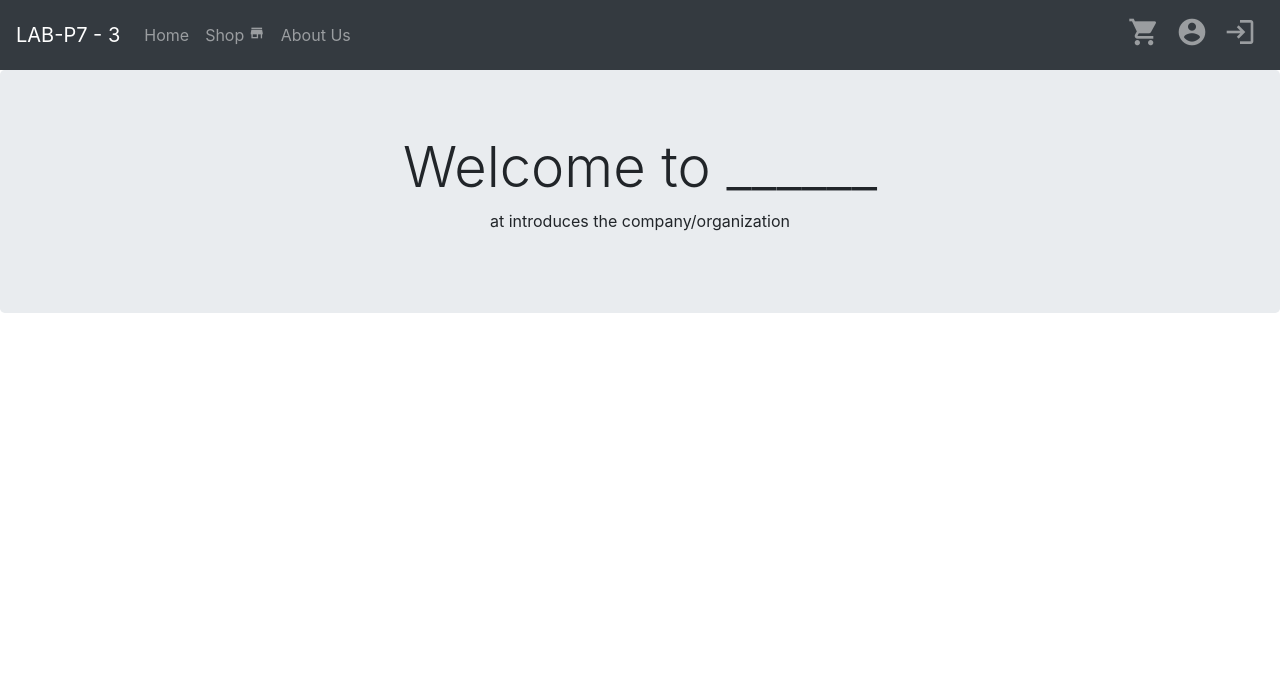
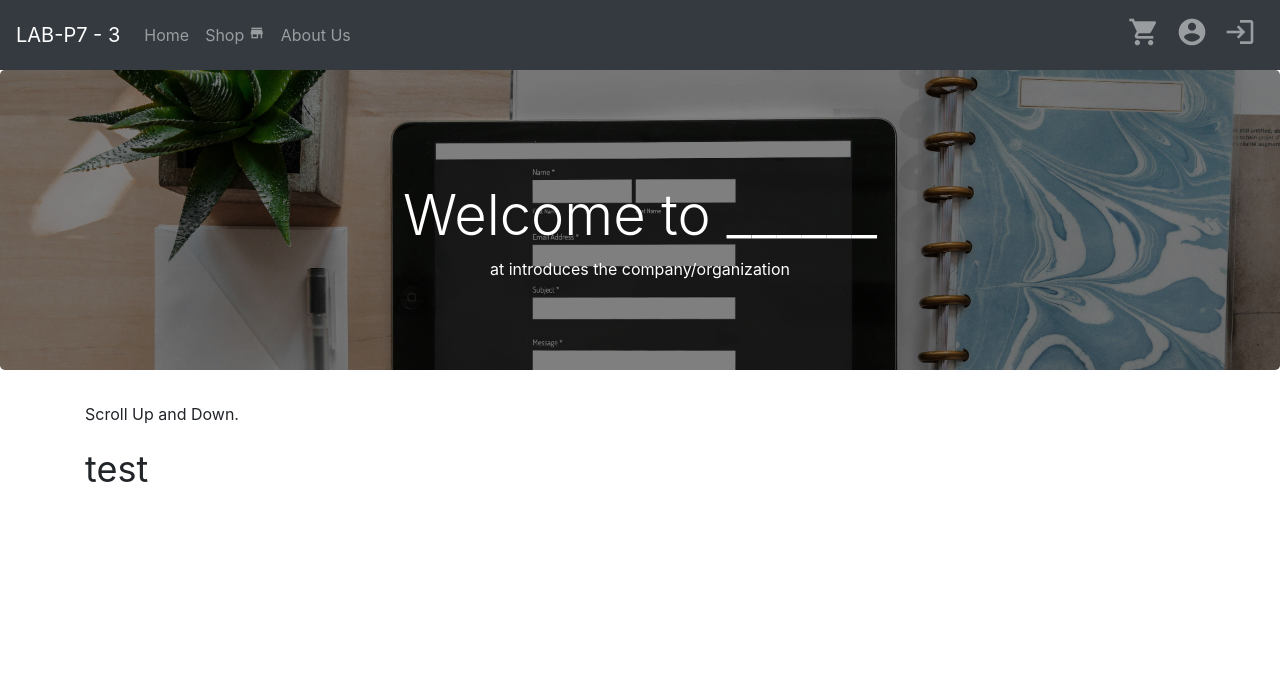
Before and after one commit to 1004ProjectWebsite/ICT-1004-Project, a PHP site: page / in a window 1280 px wide. Shown: the top 681 px of the page. Before the commit the page ends 313 px from the top, so only its background shows below. Run offline with PHP 8.4, Linux system fonts and the light colour scheme.

Commit message:
Added parallax scrolling, and title. Created main.css added bg image

```diff
--- /dev/null
+++ b/1004_Project/css/main.css
@@ -0,0 +1,22 @@
+.parallax {
+  /* The image used */
+  background-image: linear-gradient(rgba(0, 0, 0, 0.5), rgba(0, 0, 0, 0.5)), url(/../../images/wallpaper.jpg);
+
+  /* Set a specific height */
+  min-height: 300px;
+
+  /* Create the parallax scrolling effect */
+  background-attachment: fixed;
+  background-position: center;
+  background-repeat: no-repeat;
+  background-size: cover;
+}
+
+.title {
+  text-align: center;
+  position: absolute;
+  top: 30%;
+  left: 50%;
+  transform: translate(-50%, -50%);
+  color: white;
+}
--- a/1004_Project/index.php
+++ b/1004_Project/index.php
@@ -15,14 +15,19 @@ and open the template in the editor.
         <?php
         include "nav.inc.php";
         ?>
-        <header class="jumbotron text-center">
+        <header class="jumbotron parallax text-center">
+            <div class="title">
             <h1 class="display-4">Welcome to ______</h1>
             <p>at introduces the company/organization</p>
+            </div>
         </header>
 
 
         <main class="container">
-
+            <p>Scroll Up and Down.</p>
+            <div style="height:1000px;background-color:white;font-size:36px">
+                test
+            </div>
         </main>
 
     </body>
```
Also changed, not shown: 1004_Project/images/wallpaper.jpg (added). Lines whose indentation alone changed are shown as unchanged.
